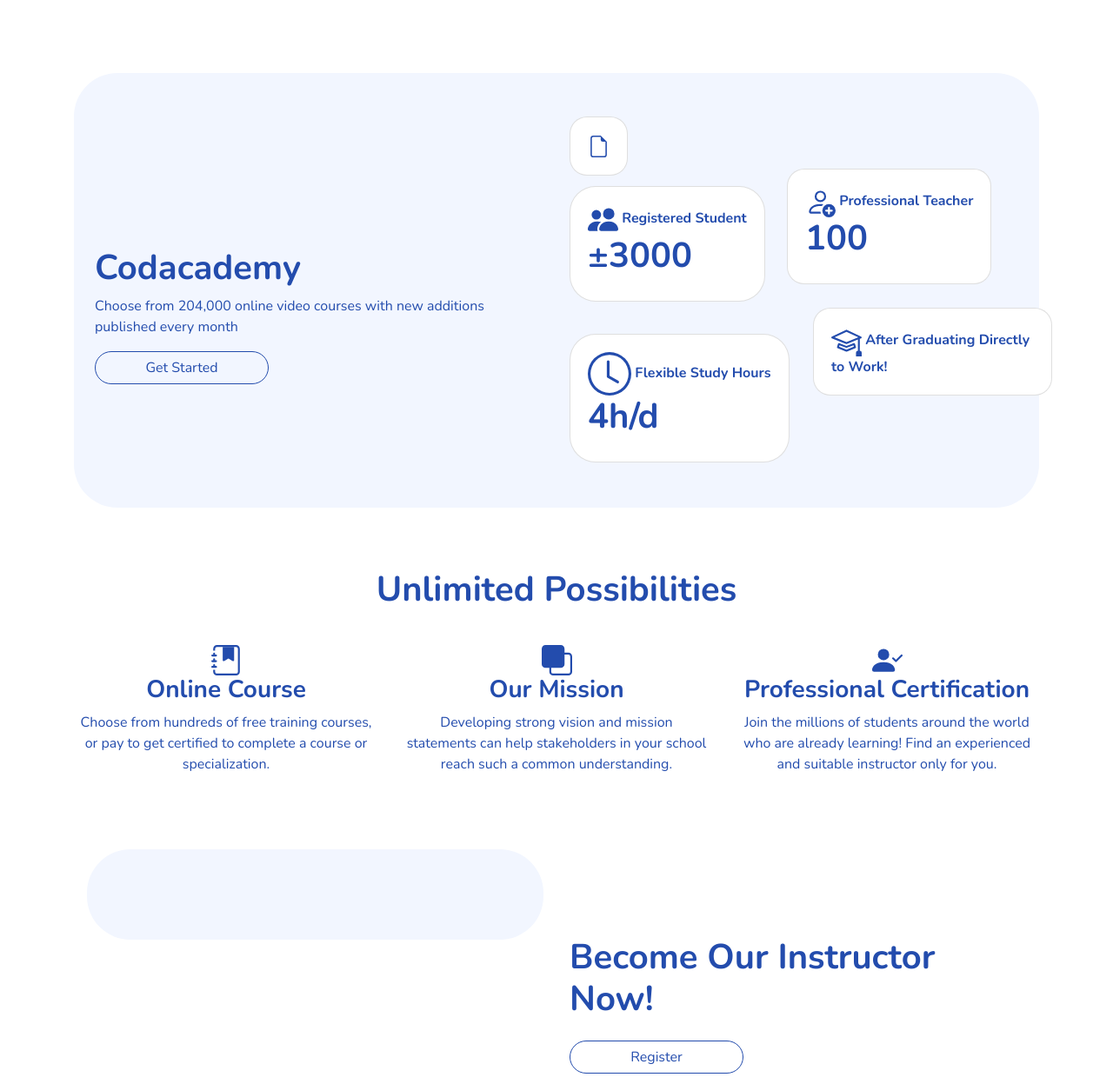
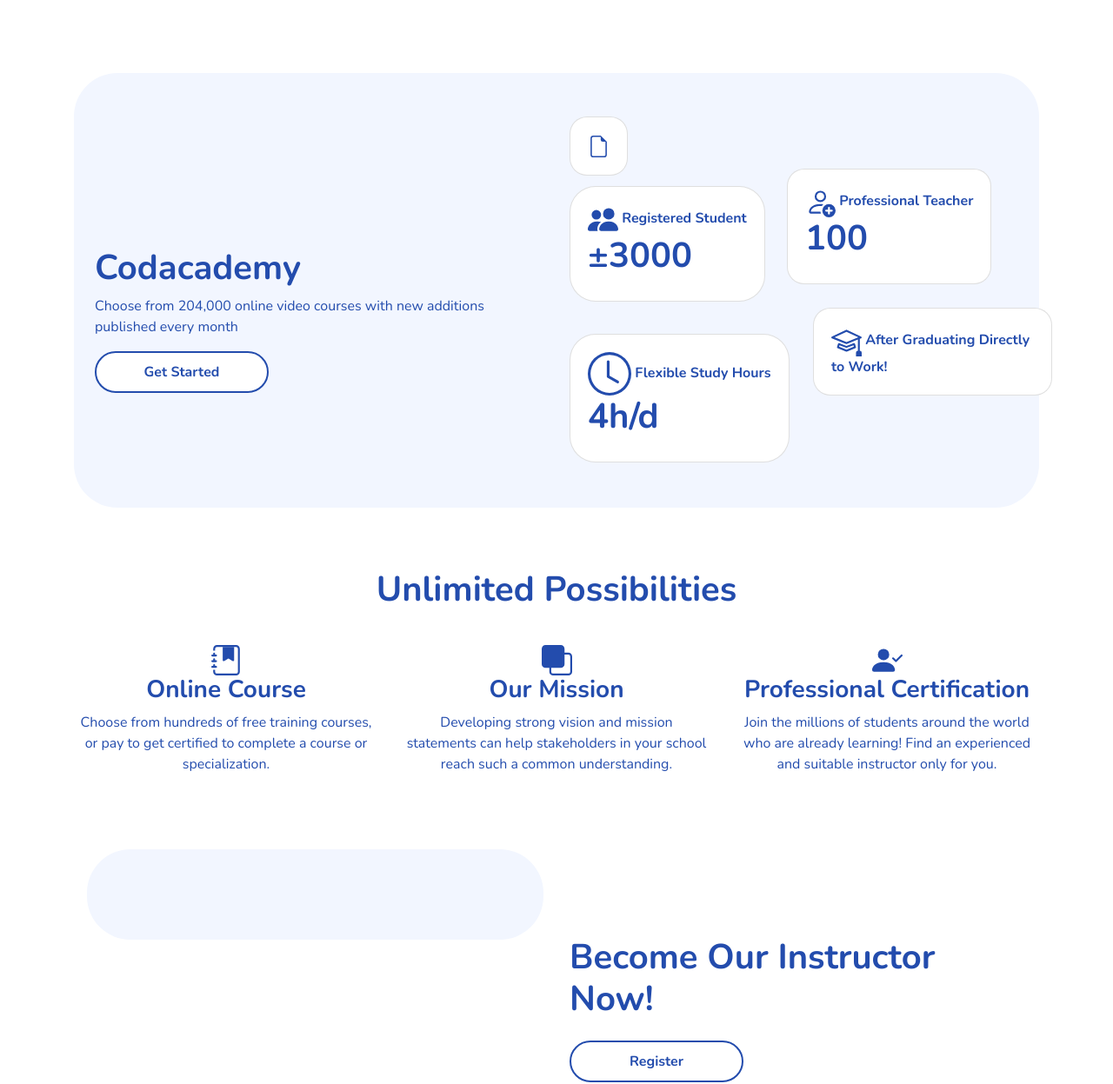
Before and after one commit to thobyza/Hacktiv8-FinalProject-2, a plain HTML site: page index.html in a window 1280 px wide. Shown: the part 66-1313 px from the top of the page at 87% size. Drawn offline with nearby package versions, Linux system fonts and the light colour scheme; some packages are replaced by stand-ins of ours; a script that the page names is missing.

Commit message:
change button

```diff
--- a/index.html
+++ b/index.html
@@ -54,7 +54,7 @@
           <div class="col-6">
             <h1 class="ml-4" style="margin-top: 150px;">Codacademy</h1>
             <p class="ml-4">Choose from 204,000 online video courses with new additions published every month</p>
-            <button class="btn btn btn-outline rounded-pill ml-4" type="button" style="margin-right: 10px; width: 200px; border-color: #234CAD; color: #234CAD; " data-toggle="modal" data-target="#exampleModal2">Get Started</button>
+            <button class="btn btn btn-brand rounded-pill ml-4" type="button" style="margin-right: 10px; width: 200px; border-color: #234CAD; color: #234CAD; " data-toggle="modal" data-target="#exampleModal2">Get Started</button>
           </div>
           <div class="col-6">
              <span style="display: block;">
@@ -156,7 +156,7 @@
           <div class="col-md-6">
             <div class="mt-5">
               <h1 style="margin-top: 100px;">Become Our Instructor Now!</h1>
-              <button class="btn btn btn-outline rounded-pill mt-3" type="button" style="margin-right: 10px; width: 200px; border-color: #234CAD; color: #234CAD; " data-toggle="modal" data-target="#exampleModal3">Register</button>
+              <button class="btn btn btn-brand rounded-pill mt-3" type="button" style="margin-right: 10px; width: 200px; border-color: #234CAD; color: #234CAD; " data-toggle="modal" data-target="#exampleModal3">Register</button>
             </div>
           </div>
         </div>
```
